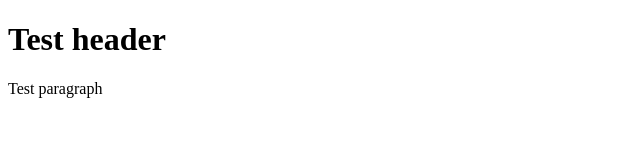
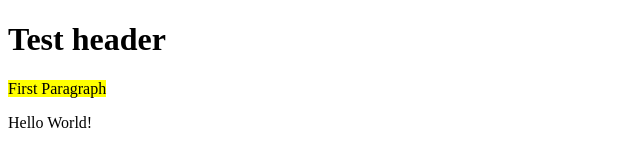
Before and after one commit to eli585/git-nucamp, a website: page index.html in a window 1280 px wide. Shown: the whole page, without its empty margins (0-640 px from the left). Drawn offline with Linux system fonts and the light colour scheme.

Commit message:
Using NPM

```diff
--- a/index.html
+++ b/index.html
@@ -5,6 +5,7 @@
     </head>
     <body>
         <h1><b>Test header</b></h1>
-        <p>Test paragraph</p>
+        <p><mark>First Paragraph</mark></p>
+        <p>Hello World!</p>
     </body>
 </html>
```
Also changed, not shown: package.json (added, +24 -0 lines), 2 other files.
